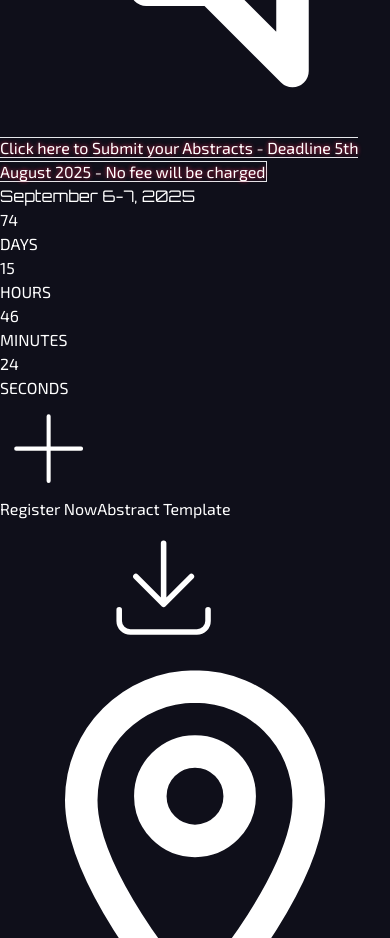
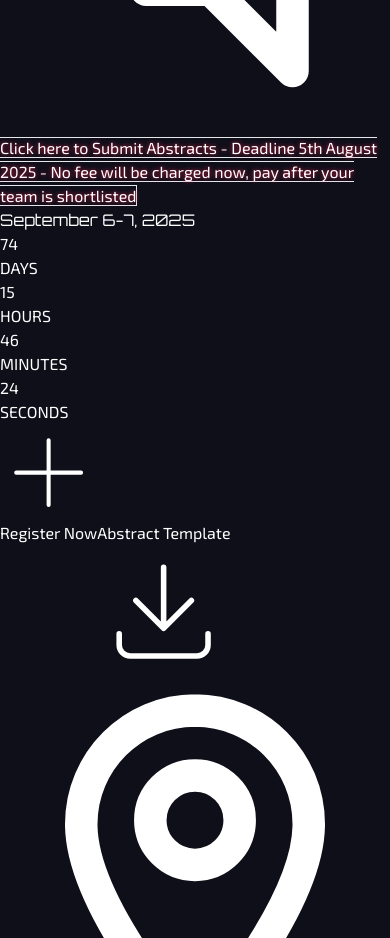
Before and after one commit to mohammedafaaz/NeoNexus, a React (Vite) app: page / in a window 390 px wide. Shown: the part 1460-2398 px from the top of the page. Built offline with nearby package versions, Linux system fonts and the light colour scheme.

Commit message:
Minor fix

```diff
--- a/index.html
+++ b/index.html
@@ -10,7 +10,7 @@
     <meta property="og:type" content="website" />
     <meta property="og:author" content="NeoNexus" />
     <meta property="og:site_name" content="NeoNexus-36.0" />
-    <meta property="twitter:card" content="summary_large_image" />
+    <meta property="twitter:card" content="#" />
     <meta property="twitter:site" content="#" />
     <meta property="twitter:title" content="NeoNexus-36.0" />
     <meta property="twitter:description" content="NeoNexus-36.0 National Level Hackathon at BITM Ballari!" />
--- a/src/components/HeroSection.tsx
+++ b/src/components/HeroSection.tsx
@@ -278,7 +278,7 @@ export default function HeroSection() {
                 <svg xmlns="http://www.w3.org/2000/svg" className="h-4 w-4 text-[#ff1744]" fill="none" viewBox="0 0 24 24" stroke="currentColor" strokeWidth={2} style={{minWidth:'1rem'}}>
                   <path strokeLinecap="round" strokeLinejoin="round" d="M9 9v6h4l5 5V4l-5 5H9z" />
                 </svg>
-                <span className="ml-1">Click here to Submit your Abstracts - Deadline 5th August 2025 - <span className="text-[#ff1744] font-bold w-full sm:w-auto">No fee will be charged</span></span>
+                <span className="ml-1">Click here to Submit Abstracts - Deadline 5th August 2025 - <span className="text-[#ff1744] font-bold w-full sm:w-auto">No fee will be charged now, pay after your team is shortlisted</span></span>
               </span>
 
             </a>
```
